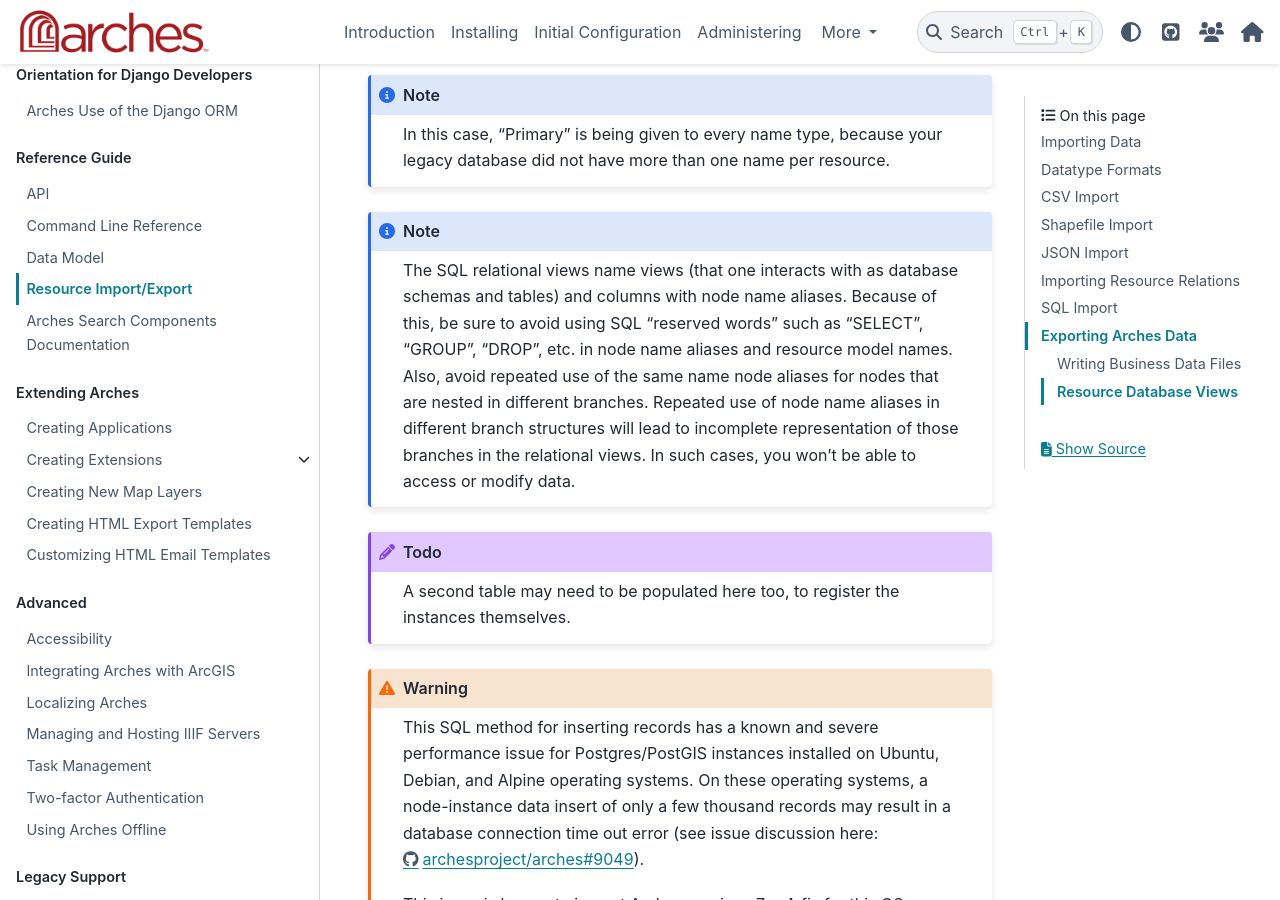
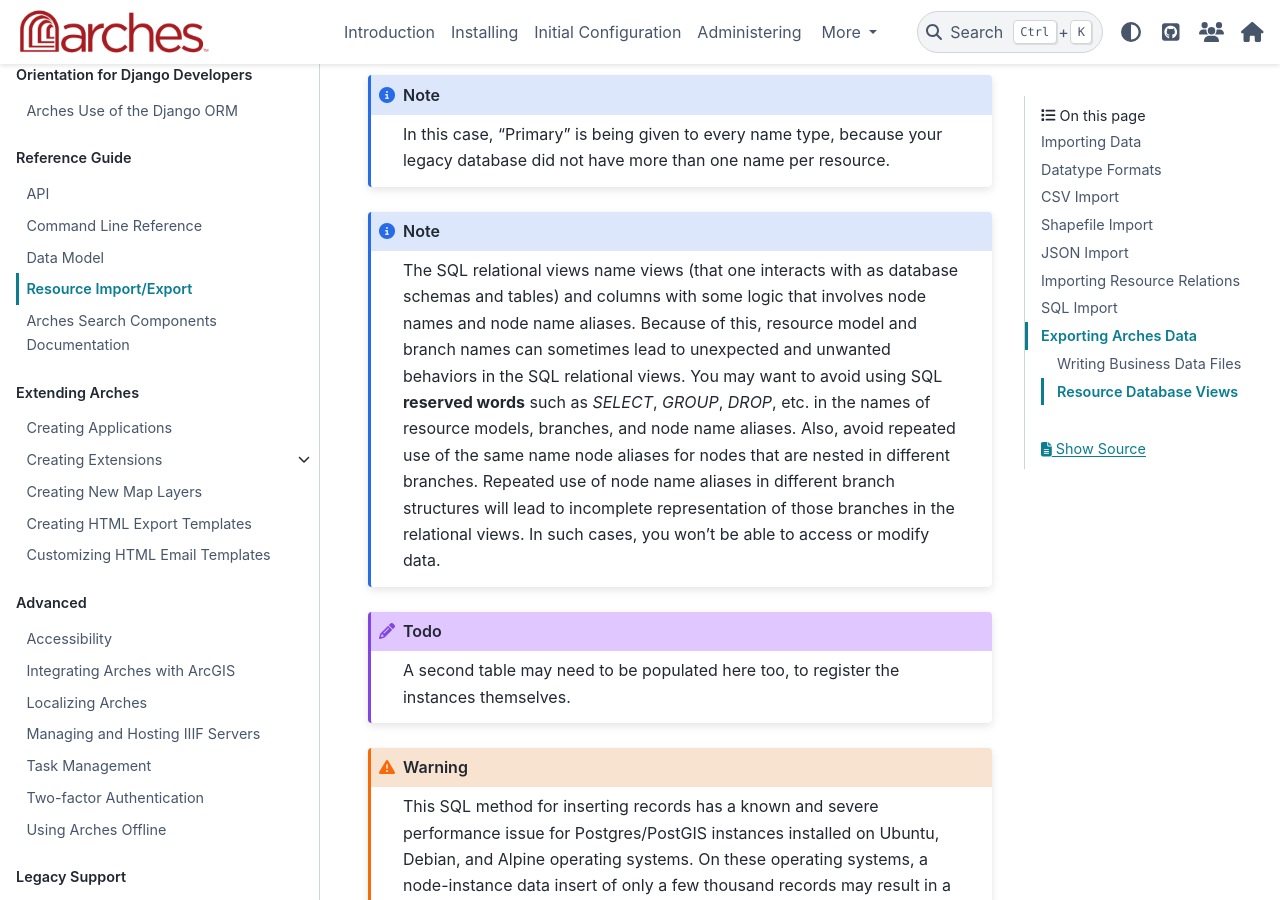
Before and after one commit to archesproject/arches-docs, a Sphinx documentation site: the page built from docs/developing/reference/import-export.rst, in a window 1280 px wide and 900 px high, scrolled down 24103 px. Built offline with Sphinx 7.4.7 and the PyData theme 0.15.4, drawn with Linux system fonts in a browser that asks for light colours.

Commit message:
Clarified naming issues in SQL relational views

```diff
--- a/docs/developing/reference/import-export.rst
+++ b/docs/developing/reference/import-export.rst
@@ -854,7 +854,7 @@
 
 .. note::
 
-    The SQL relational views name views (that one interacts with as database schemas and tables) and columns with node name aliases. Because of this, be sure to avoid using SQL "reserved words" such as "SELECT", "GROUP", "DROP", etc. in node name aliases and resource model names. Also, avoid repeated use of the same name node aliases for nodes that are nested in different branches. Repeated use of node name aliases in different branch structures will lead to incomplete representation of those branches in the relational views. In such cases, you won't be able to access or modify data.
+    The SQL relational views name views (that one interacts with as database schemas and tables) and columns with some logic that involves node names and node name aliases. Because of this, resource model and branch names can sometimes lead to unexpected and unwanted behaviors in the SQL relational views. You may want to avoid using SQL **reserved words** such as `SELECT`, `GROUP`, `DROP`, etc. in the names of resource models, branches, and node name aliases. Also, avoid repeated use of the same name node aliases for nodes that are nested in different branches. Repeated use of node name aliases in different branch structures will lead to incomplete representation of those branches in the relational views. In such cases, you won't be able to access or modify data.
 
 
 .. todo::
```
